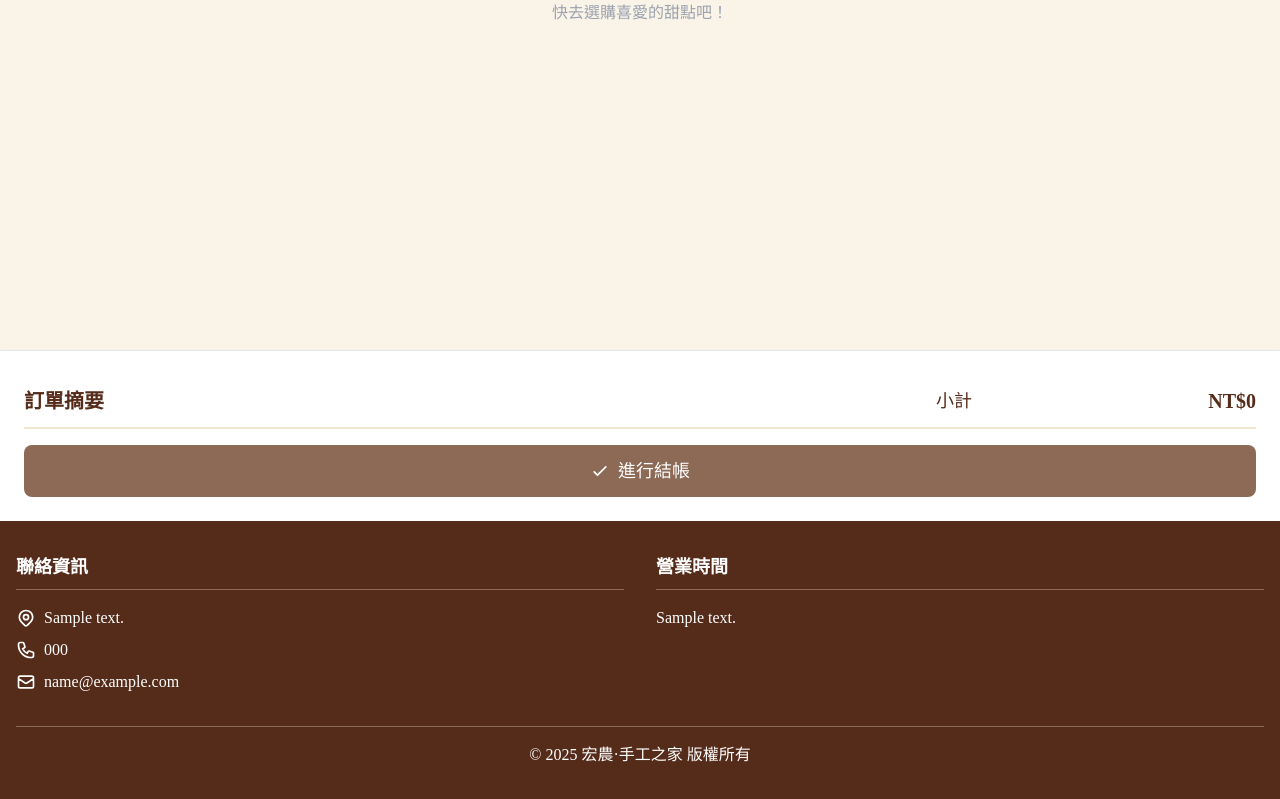
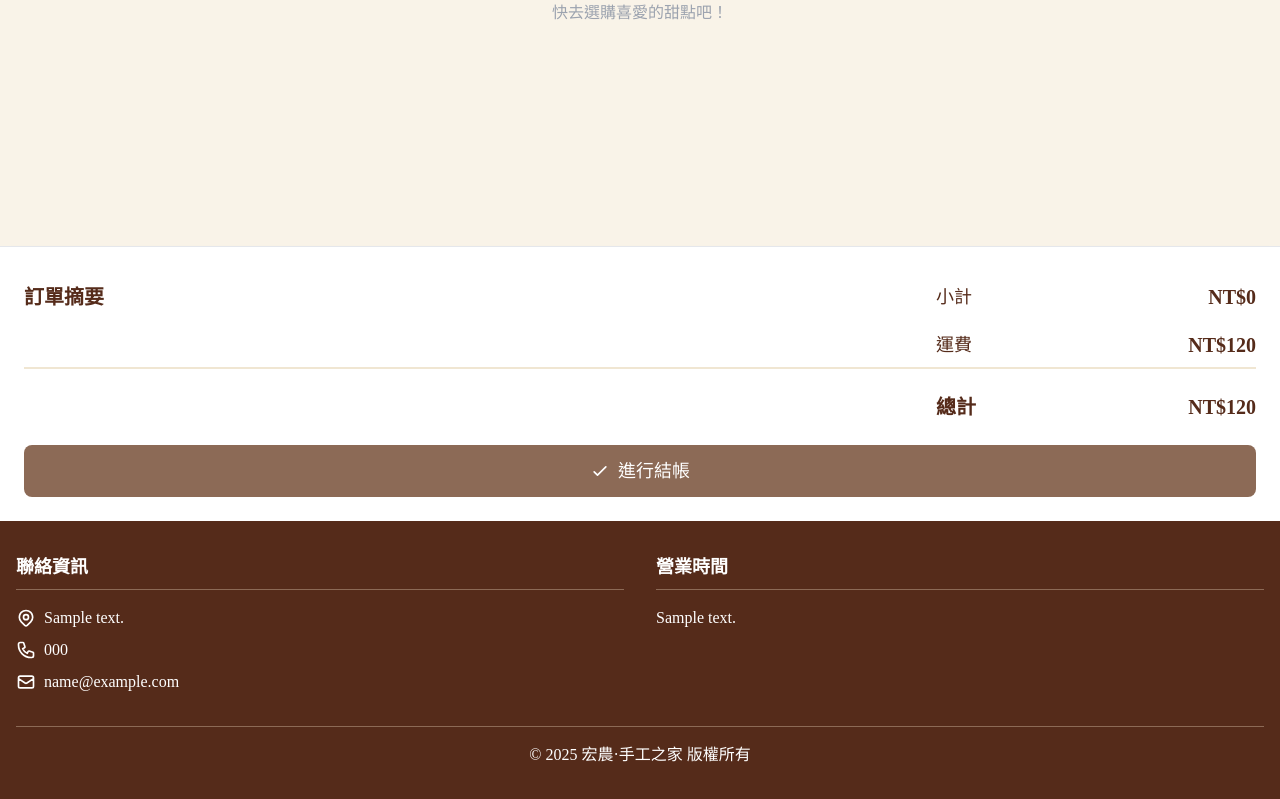
Before and after one commit to LeeDong-NTUB/2025_web_case, a Django app: template templates/pages/order.html in a window 1280 px wide. Shown: the part 403-1202 px from the top of the page. Run offline with Django 5.2, Linux system fonts and the light colour scheme; the template is opened without the code that fills it: most values are stand-ins (such as "Sample title", 1, 10 or a date in 2020); some libraries are stand-ins or nearby versions.

Commit message:
11-18修改

```diff
--- a/bakery_app/form.py
+++ b/bakery_app/form.py
@@ -31,11 +31,13 @@ class OrderForm(forms.ModelForm):
             'customer_phone',
             'customer_email',
             'shipping_address',
+            'shipping_store',
             'payment_method',
         ]
         labels = {
             'customer_name': '顧客姓名',
             'shipping_address': '運送地址',
+            'shipping_store': '取貨全家門市',
             'payment_method': '付款方式',
         }
         widgets = {
--- a/requirements.txt
+++ b/requirements.txt
@@ -4,4 +4,5 @@ django-simple-captcha
 djangorestframework-simplejwt
 django-cors-headers
 python-dotenv
+pymysql
 git+https://github.com/assem-ch/django-jet-reboot
--- a/templates/pages/order.html
+++ b/templates/pages/order.html
@@ -49,9 +49,23 @@
                     <span id="cart-subtotal" class="font-bold text-xl">NT$0</span>
                 </div>
             </div>
+            <div class="flex justify-between text-primary w-full max-w-xs ml-auto py-2">
+                <span class="text-lg">運費</span>
+                <span id="cart-shipping" class="font-bold text-xl">NT$0</span>
+            </div>
+            <div id="free-shipping-notice" class="text-sm text-green-600 text-right mb-2" style="display: none;">
+                已達免運門檻！
+            </div>
+            <div id="shipping-progress" class="text-sm text-gray-600 text-right mb-2" style="display: none;">
+                再消費 <span id="remaining-amount" class="font-bold text-primary"></span> 即可免運
+            </div>
             <div class="w-full mb-4 h-0.5 bg-cream-dark"></div>
+            <div class="flex justify-between text-primary w-full max-w-xs ml-auto py-2 text-xl font-bold">
+                <span>總計</span>
+                <span id="cart-total">NT$0</span>
+            </div>
             <button id="checkout-btn-page"
-                    class="w-full bg-secondary hover:bg-secondary-light text-white py-3 rounded-lg font-medium text-lg transition-all duration-300 transform hover:scale-101 flex items-center justify-center">
+                    class="w-full bg-secondary hover:bg-secondary-light text-white py-3 rounded-lg font-medium text-lg transition-all duration-300 transform hover:scale-101 flex items-center justify-center mt-4">
                 <svg xmlns="http://www.w3.org/2000/svg" class="h-5 w-5 mr-2" fill="none" viewBox="0 0 24 24"
                      stroke="currentColor">
                     <path stroke-linecap="round" stroke-linejoin="round" stroke-width="2" d="M5 13l4 4L19 7" />
@@ -76,7 +90,7 @@
                     <label for="name" class="block text-sm font-medium text-gray-700 mb-1">姓名</label>
                     <input type="text" id="name" name="name" required class="w-full px-4 py-2.5 border border-gray-300 rounded-lg">
                 </div>
-                                <div>
+                <div>
                     <label for="email" class="block text-sm font-medium text-gray-700 mb-1">電子郵件</label>
                     <input type="email" id="email" name="email" required class="w-full px-4 py-2.5 border border-gray-300 rounded-lg">
                 </div>
@@ -87,6 +101,10 @@
                 <div>
                     <label for="address" class="block text-sm font-medium text-gray-700 mb-1">配送地址</label>
                     <input type="text" id="address" name="address" required class="w-full px-4 py-2.5 border border-gray-300 rounded-lg">
+                </div>
+                <div>
+                    <label for="store" class="block text-sm font-medium text-gray-700 mb-1">取貨全家門市</label>
+                    <input placeholder="填寫方便取貨的全家門市；例：溪湖金羊店" type="text" id="store" name="store" required class="w-full px-4 py-2.5 border border-gray-300 rounded-lg">
                 </div>
                 <div>
                     <label class="block text-sm font-medium text-gray-700 mb-3">付款方式</label>
@@ -116,6 +134,9 @@
 <script src="{% static 'js/utils.js' %}"></script>
 <script src="{% static 'js/cart.js' %}"></script>
 <script>
+const SHIPPING_FEE = 120;
+const FREE_SHIPPING_THRESHOLD = 1800;
+
 const products = {
     {% for product in products %}
         '{{ product.id }}': {
@@ -125,6 +146,7 @@ const products = {
         },
     {% endfor %}
 }
+
 document.addEventListener('DOMContentLoaded', function () {
     document.getElementById('checkout-btn-page').addEventListener('click', function () {
         if (cart.length > 0) {
@@ -138,10 +160,11 @@ document.addEventListener('DOMContentLoaded', function () {
         document.getElementById('checkout-modal').classList.add('hidden');
     });
 
-document.getElementById('checkout-form').addEventListener('submit', function (e) {
+    document.getElementById('checkout-form').addEventListener('submit', function (e) {
         e.preventDefault();
 
         const name = document.getElementById('name').value.trim();
+        const store = document.getElementById('store').value.trim();
         const phone = document.getElementById('phone').value.trim();
         const email = document.getElementById('email').value.trim();
         const address = document.getElementById('address').value.trim();
@@ -161,6 +184,7 @@ document.getElementById('checkout-form').addEventListener('submit', function (e)
             name,
             phone,
             email,
+            store,
             address,
             payment,
             items: itemsForBackend
@@ -207,7 +231,6 @@ document.getElementById('checkout-form').addEventListener('submit', function (e)
         });
     });
 
-
     renderCartPage();
 });
 
@@ -215,9 +238,34 @@ function renderCartPage() {
     const cartItemsContainer = document.getElementById('cart-items-container');
     const emptyCartMessage = document.getElementById('empty-cart-message');
     const cartSubtotal = document.getElementById('cart-subtotal');
+    const cartShipping = document.getElementById('cart-shipping');
+    const cartTotal = document.getElementById('cart-total');
+    const freeShippingNotice = document.getElementById('free-shipping-notice');
+    const shippingProgress = document.getElementById('shipping-progress');
+    const remainingAmount = document.getElementById('remaining-amount');
+
     cartItemsContainer.innerHTML = '';
     emptyCartMessage.style.display = cart.length === 0 ? 'block' : 'none';
-    cartSubtotal.textContent = `NT$${cart.reduce((sum, item) => sum + (products[item.id].price * item.quantity), 0)}`;
+
+    const subtotal = cart.reduce((sum, item) => sum + (products[item.id].price * item.quantity), 0);
+    const shipping = subtotal >= FREE_SHIPPING_THRESHOLD ? 0 : SHIPPING_FEE;
+    const total = subtotal + shipping;
+
+    cartSubtotal.textContent = `NT$${subtotal}`;
+    cartShipping.textContent = shipping === 0 ? '免運' : `NT$${shipping}`;
+    cartTotal.textContent = `NT$${total}`;
+
+    if (subtotal >= FREE_SHIPPING_THRESHOLD) {
+        freeShippingNotice.style.display = 'block';
+        shippingProgress.style.display = 'none';
+    } else if (subtotal > 0) {
+        freeShippingNotice.style.display = 'none';
+        shippingProgress.style.display = 'block';
+        remainingAmount.textContent = `NT$${FREE_SHIPPING_THRESHOLD - subtotal}`;
+    } else {
+        freeShippingNotice.style.display = 'none';
+        shippingProgress.style.display = 'none';
+    }
 
     cart.forEach(item => {
         const cartItemElement = document.createElement('div');
--- a/web_case_2025/__init__.py
+++ b/web_case_2025/__init__.py
@@ -0,0 +1,2 @@
+import pymysql
+pymysql.install_as_MySQLdb()
--- a/web_case_2025/models/Order.py
+++ b/web_case_2025/models/Order.py
@@ -11,6 +11,7 @@ class Order(models.Model):
     customer_phone = models.CharField("顧客電話", max_length=20)
     customer_email = models.EmailField("顧客 Email", max_length=100)
     shipping_address = models.CharField("運送地址", max_length=255)
+    shipping_store = models.CharField("運送全家門市", max_length=255)
 
     created_at = models.DateTimeField("建立時間", auto_now_add=True)
     paid_at = models.DateTimeField("付款時間", null=True, blank=True)
--- a/web_case_2025/settings.py
+++ b/web_case_2025/settings.py
@@ -84,8 +84,8 @@ DATABASES = {
      'default': {
          'ENGINE': 'django.db.backends.mysql',
          'NAME': os.getenv('DB_NAME', 'webcase'),
-         'USER': os.getenv('DB_USER', 'webcase'),
-         'PASSWORD': os.getenv('DB_PASSWORD', ''),
+         'USER': os.getenv('DB_USER', 'root'),
+         'PASSWORD': os.getenv('DB_PASSWORD', '--ns].blCi-_]/vD'),
          'HOST': os.getenv('DB_HOST', '127.0.0.1'),
          'PORT': os.getenv('DB_PORT', '3306'),
          'OPTIONS': {
```
Also changed, not shown: bakery_app/views.py (+15 -4 lines).
